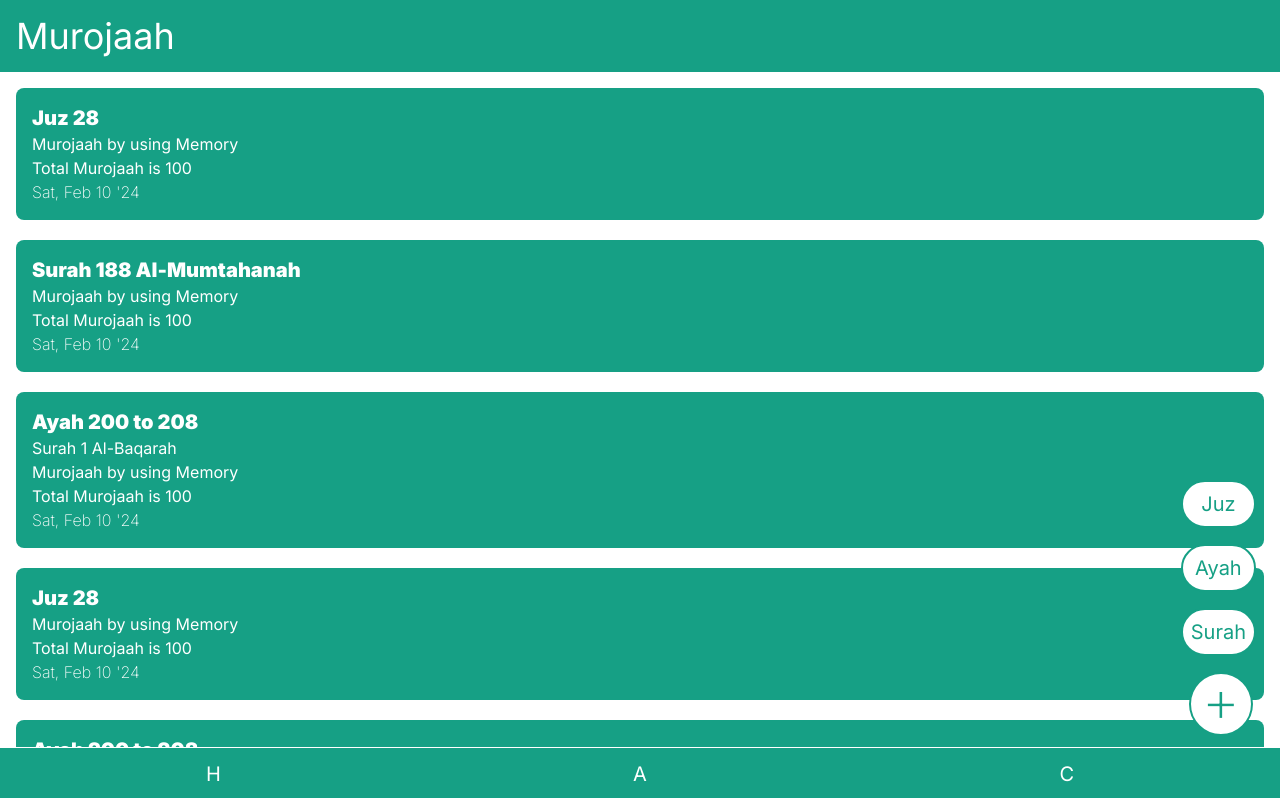
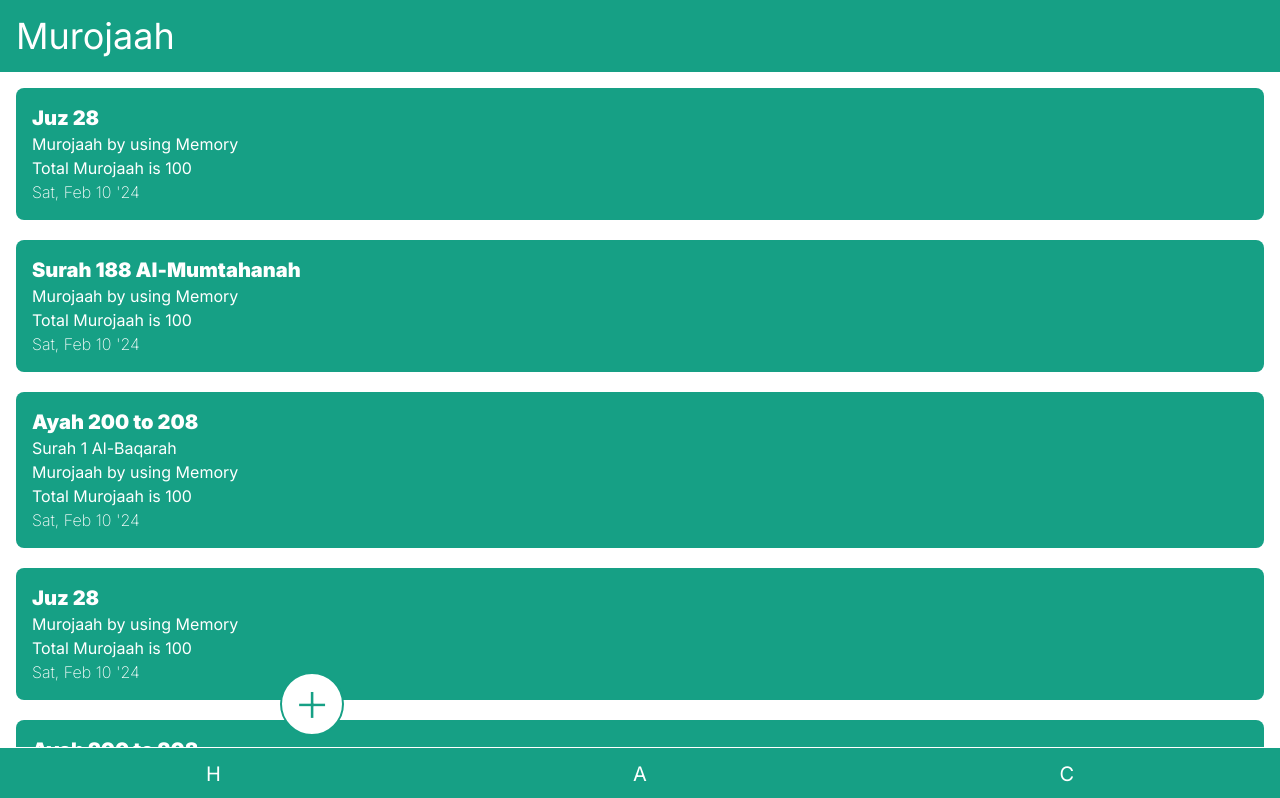
Before and after one commit to RR-Ardhika/murojaah, a Next.js app: page / in a window 1280 px wide. Shown: the top 798 px of the page. Built offline with nearby package versions, Linux system fonts and the light colour scheme.

Commit message:
Implement logic to hide/show subcreate buttons

```diff
--- a/src/app/components/CreateButton.tsx
+++ b/src/app/components/CreateButton.tsx
@@ -1,10 +1,13 @@
+'use client';
+
+import { useState } from 'react';
+
 const buttonClassnames: Record<string, string> = {
   sub: 'relative right-2 p-2 bg-white active:bg-cyan-300 border-2 text-teal border-teal rounded-full',
 };
 
-export default function CreateButton(): JSX.Element {
+function showSubCreateButtons(): JSX.Element {
   return (
-    <div className="fixed bottom-16 right-4">
     <div className="flex flex-col gap-4">
       <button className={buttonClassnames.sub}>
         <span className="text-xl">Juz</span>
@@ -15,7 +18,30 @@ export default function CreateButton(): JSX.Element {
       <button className={buttonClassnames.sub}>
         <span className="text-xl">Surah</span>
       </button>
-        <button className="w-16 h-16 bg-white active:bg-cyan-300 border-2 text-teal border-teal rounded-full">
+    </div>
+  );
+}
+
+export default function CreateButton(): JSX.Element {
+  const [isShowSubCreateButtons, setIsShowSubCreateButtons]: [
+    boolean,
+    Dispatch<SetStateAction<boolean>>,
+  ] = useState<boolean>(false);
+
+  function toggleShowSubCreateButtons(): void {
+    setIsShowSubCreateButtons(
+      (isShowSubCreateButtons: boolean) => !isShowSubCreateButtons
+    );
+  }
+
+  return (
+    <div className="fixed bottom-16 left-[280px]">
+      <div className="flex flex-col gap-4">
+        {isShowSubCreateButtons && showSubCreateButtons()}
+        <button
+          className="w-16 h-16 bg-white active:bg-cyan-300 border-2 text-teal border-teal rounded-full"
+          onClick={() => toggleShowSubCreateButtons()}
+        >
           <span className="relative bottom-1 text-6xl font-extralight">+</span>
         </button>
       </div>
```
Lines whose indentation alone changed are shown as unchanged.
